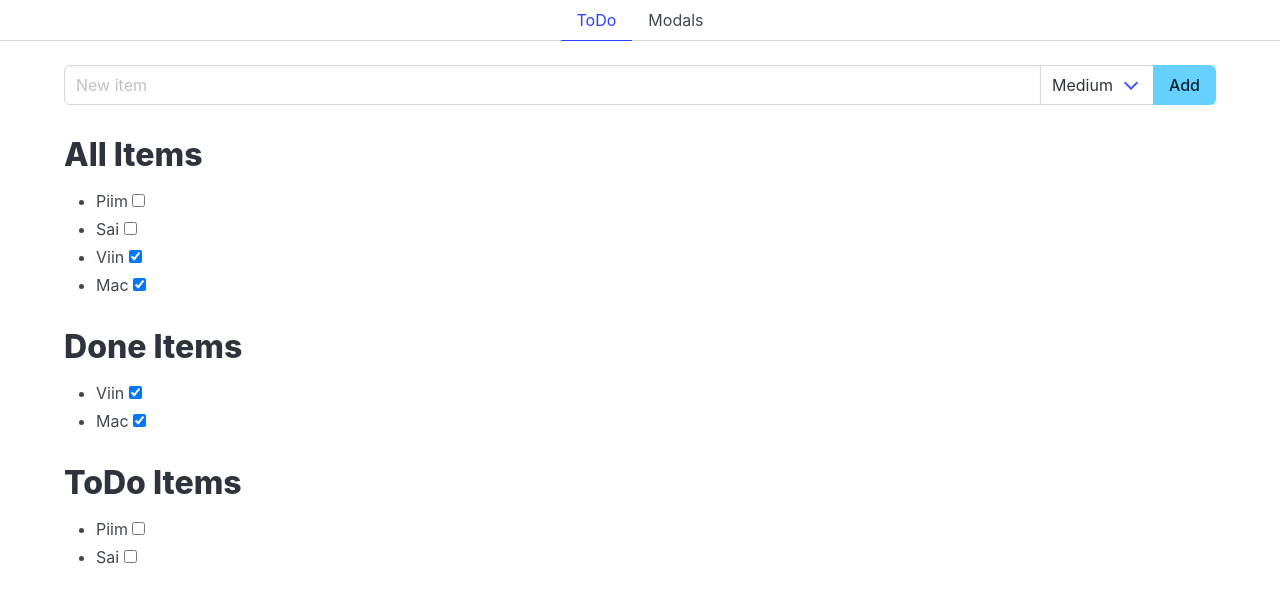
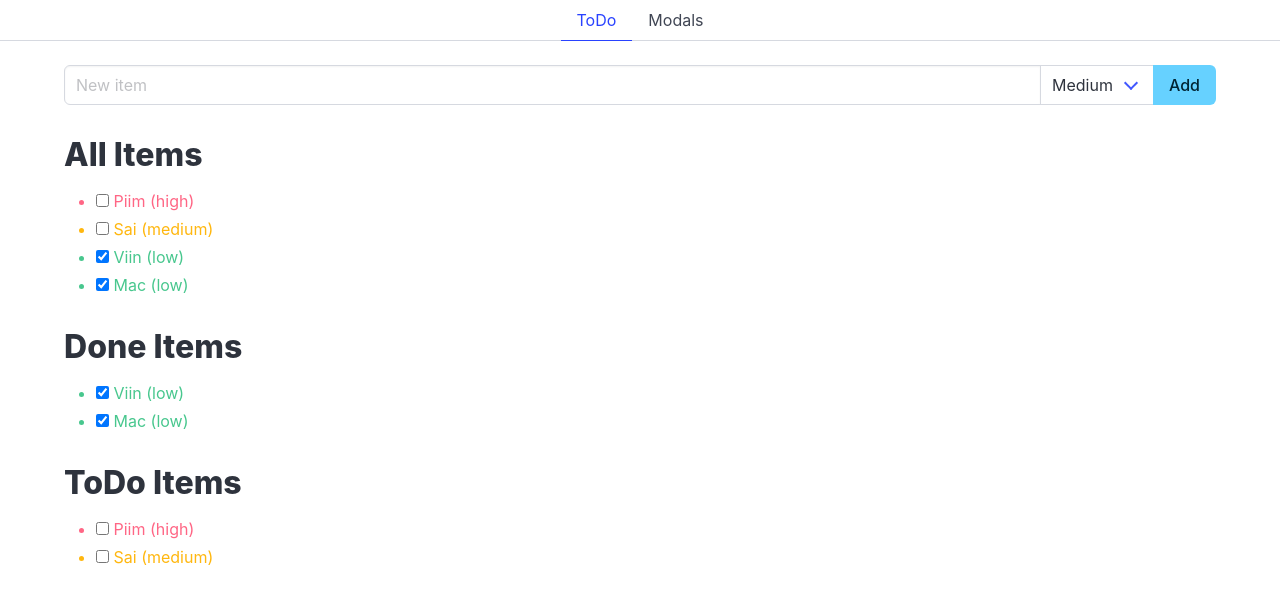
Before and after one commit to MelvinMet/Front, a Vue app: page / in a window 1280 px wide. Shown: the top 604 px of the page. Built offline with nearby package versions, Linux system fonts and the light colour scheme.

Commit message:
Color items by importance with Bulma classes

```diff
--- a/src/components/ItemList.vue
+++ b/src/components/ItemList.vue
@@ -1,13 +1,20 @@
 <script setup>
 defineProps(['items', 'title']);
+const importanceClasses = {
+  high: 'has-text-danger',
+  medium: 'has-text-warning',
+  low: 'has-text-success',
+};
 </script>
 
 <template>
-    <h1>{{ title }}</h1>
-    <ul>
-      <li v-for="item in items" :key="item.id">
-        {{ item.text }}
+  <h1>{{ title }}</h1>
+  <ul>
+    <li v-for="item in items" :key="item.id" :class="importanceClasses[item.importance]">
+      <label>
         <input type="checkbox" v-model="item.isDone">
-      </li>
-    </ul>
+        {{ item.text }} ({{ item.importance }})
+      </label>
+    </li>
+  </ul>
 </template>
```
